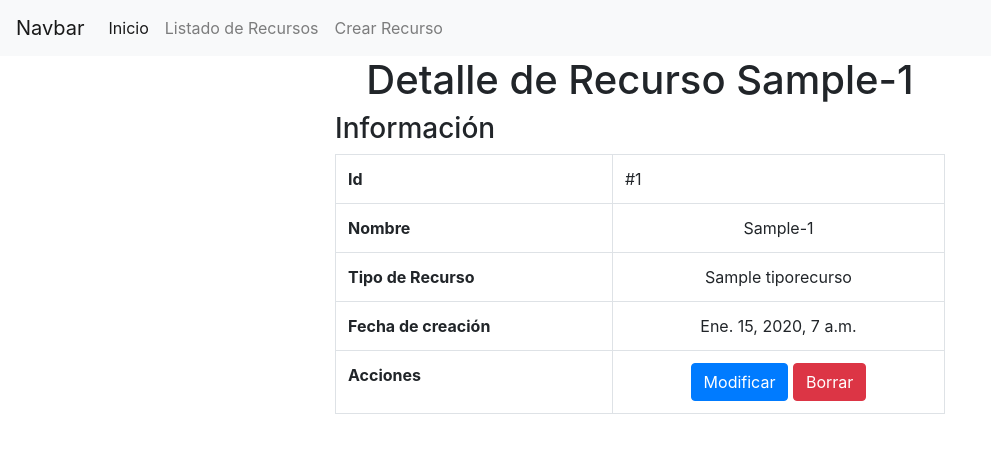
After one commit to desarrollogt-frm-utn/GTDjango, a Django app: page /parque_tecnologico/recursos/1 in a window 1280 px wide. The commit adds this page. Shown: the top 453 px of the page, without its empty margins (0-991 px from the left). Run offline with Django 3.2, Linux system fonts and the light colour scheme; tables that the repository leaves empty hold one stand-in row (values such as "Sample post"); some libraries are stand-ins or nearby versions.

Commit message:
Add views and templates for resources

```diff
--- a/gtdjango/parque_tecnologico/urls.py
+++ b/gtdjango/parque_tecnologico/urls.py
@@ -7,6 +7,14 @@ urlpatterns = [
 
     path('saludo/<slug:nombre>', views.saludo, name='saludo'),
 
-    path('multiplicar/<int:a>/<int:b>', views.multiplicar, name='multiplicar')
+    path('multiplicar/<int:a>/<int:b>', views.multiplicar, name='multiplicar'),
+
+    path('recursos/crear', views.crear_recurso, name='crear-recurso'),
+
+    path('recursos', views.listar_recursos, name='listar-recurso'),
+
+    path('recursos/<int:id>', views.detalle_recurso, name='detalle-recurso'),
+
+    path('recursos/eliminar/<int:id>', views.eliminar_recurso, name='eliminar-recurso')
 
 ]
--- a/gtdjango/parque_tecnologico/views.py
+++ b/gtdjango/parque_tecnologico/views.py
@@ -1,6 +1,10 @@
-from django.shortcuts import HttpResponse
+from django.shortcuts import HttpResponse, redirect, get_object_or_404
 
 from django.shortcuts import render
+from django.urls import reverse_lazy
+
+from .forms import RecursoForm
+from .models import Recurso
 
 def index(request):
     return render(request, "base.html", )
@@ -11,3 +15,38 @@ def saludo(request, nombre):
 
 def multiplicar(request, a, b):
     return HttpResponse("El valor de la cuenta es {0!s}".format(a * b))
+
+
+def crear_recurso(request):
+    form = RecursoForm()
+
+    if request.method == "POST":
+        form = RecursoForm(request.POST)
+        if form.is_valid():
+            form.save()
+
+            return redirect(reverse_lazy('listar-recurso'))
+
+    return render(request, "recurso/crear.html", {'form': form})
+
+
+def listar_recursos(request):
+    recursos = Recurso.objects.all()
+
+    return render(request, "recurso/listar.html", {'recursos': recursos})
+
+
+def detalle_recurso(request, id):
+    recurso = get_object_or_404(Recurso, pk=id)
+
+    return render(request, "recurso/detalle.html", {'recurso': recurso})
+
+
+def eliminar_recurso(request, id):
+    recurso = get_object_or_404(Recurso, pk=id)
+
+    if request.method == "POST":
+        recurso.delete()
+        return redirect(reverse_lazy('listar-recurso'))
+
+    return render(request, "recurso/eliminar.html", {'recurso': recurso})
--- a/gtdjango/templates/base.html
+++ b/gtdjango/templates/base.html
@@ -32,7 +32,8 @@
   <div class="collapse navbar-collapse" id="navbarNavAltMarkup">
     <div class="navbar-nav">
       <a class="nav-item nav-link active"  href="{% url 'index-parque-tecnologico' %}">Inicio <span class="sr-only">(current)</span></a>
-      <a class="nav-item nav-link" href="{% url 'saludo' 'martin' %}">Saludo</a>
+      <a class="nav-item nav-link" href="{% url 'listar-recurso'  %}">Listado de Recursos</a>
+      <a class="nav-item nav-link" href="{% url 'crear-recurso'  %}">Crear Recurso</a>
     </div>
   </div>
 
--- /dev/null
+++ b/gtdjango/templates/recurso/detalle.html
@@ -0,0 +1,48 @@
+{% extends "base.html" %}
+
+{% block body %}
+<div class="text-center">
+    <h1>Detalle de Recurso {{recurso}}</h1>
+</div>
+
+<div class="mx-auto col-sm-6">
+        <div class="panel panel-primary">
+            <div class="panel-heading">
+                <h3 class="panel-title">
+                    Información
+                </h3>
+            </div>
+            <table class="table table-bordered">
+                <tr>
+                    <th scope="row">Id</th>
+                    <td>#{{recurso.id}}</td>
+                </tr>
+                <tr>
+                    <th scope="row">Nombre</th>
+                    <td class="text-center">
+                        {{recurso}}
+                    </td>
+                </tr>
+                <tr>
+                    <th scope="row">Tipo de Recurso</th>
+                    <td class="text-center">{{ recurso.tipo_recurso }}</td>
+                </tr>
+                 <tr>
+                    <th scope="row">Fecha de creación</th>
+                    <td class="text-center">
+                        {{ recurso.fecha_creacion}}
+                    </td>
+                </tr>
+                <tr>
+                    <th scope="row">Acciones</th>
+                    <td class="text-center">
+                        <a class="btn btn-primary" href="">Modificar</a>
+                        <a class="btn btn-danger" href="{%url 'eliminar-recurso' recurso.id %}">Borrar</a>
+                    </td>
+                </tr>
+            </table>
+
+        </div>
+</div>
+
+{% endblock body %}
```
Also changed, not shown: gtdjango/parque_tecnologico/forms.py (added, +13 -0 lines), gtdjango/templates/recurso/crear.html (added, +20 -0 lines), gtdjango/templates/recurso/eliminar.html (added, +21 -0 lines), gtdjango/templates/recurso/listar.html (added, +38 -0 lines).
